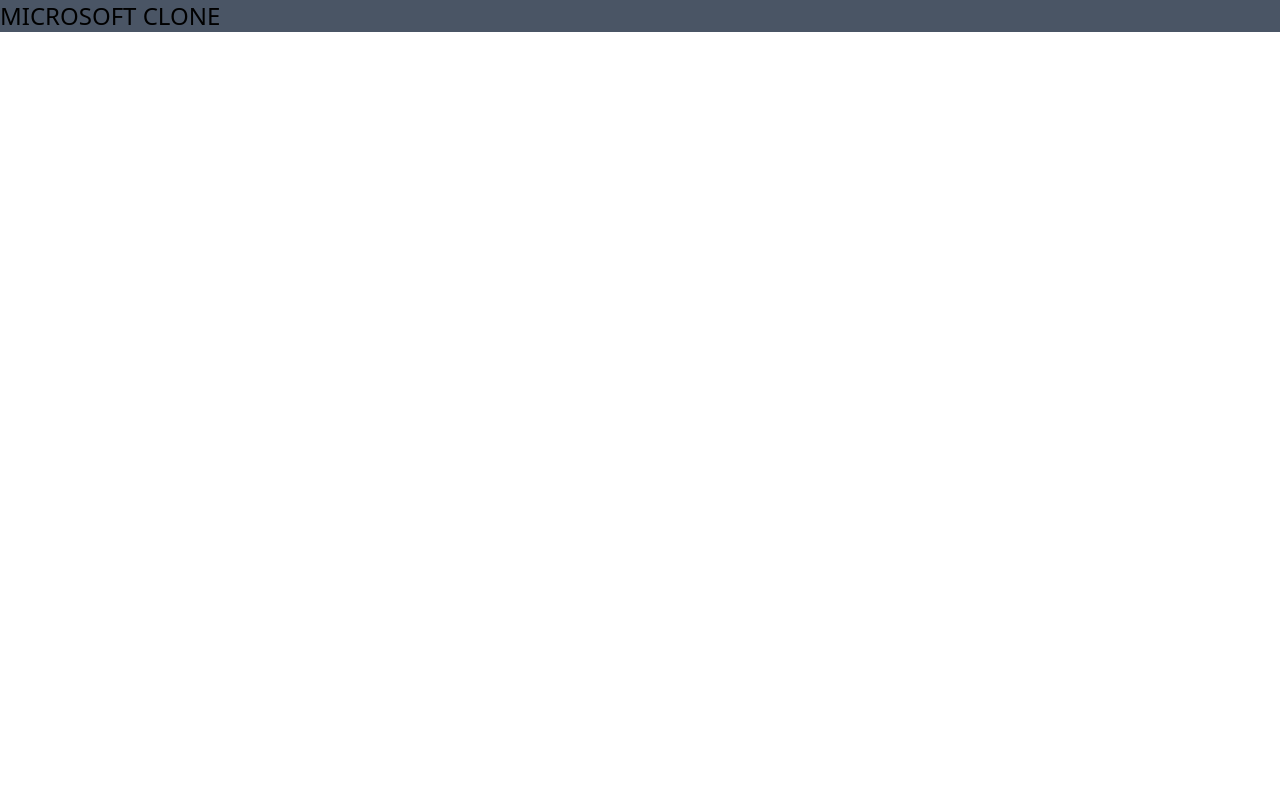
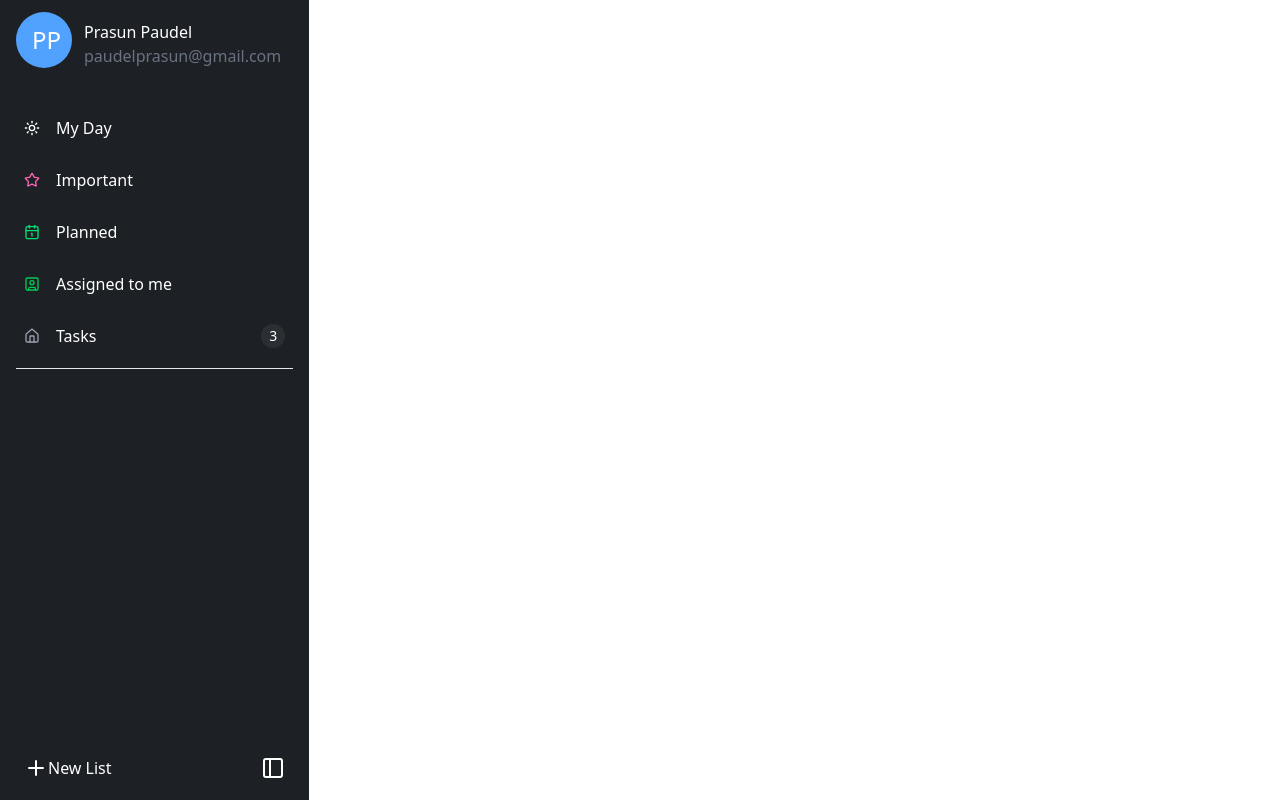
Before and after one commit to DevilGod129/MicrosoftTodo, a React (Vite) app: page / in a window 1280 px wide. Built offline with nearby package versions, Linux system fonts and the light colour scheme.

Commit message:
Added the left sidebar

```diff
--- a/src/App.tsx
+++ b/src/App.tsx
@@ -1,10 +1,12 @@
 //import { useState } from 'react';
+
+import Sidebar_left from './components/sidebar/SidebarLeft';
 
 function App() {
   return (
-    <>
-      <h1 className="text-2xl bg-gray-600">MICROSOFT CLONE</h1>
-    </>
+    <div className="flex h-screen w-full overflow-auto overscroll-contain">
+      <Sidebar_left />
+    </div>
   );
 }
 
--- a/src/app/store.ts
+++ b/src/app/store.ts
@@ -0,0 +1,20 @@
+import { configureStore } from "@reduxjs/toolkit"
+import todoreducer from '../features/todoSlice'
+import listreducer from '../features/listSlice'
+import groupreducer from '../features/groupSlice'
+import activereducer from '../features/activeSlice'
+import activeListreducer from '../features/activeList'
+
+export const store = configureStore({
+    reducer:{
+        Todo: todoreducer,
+        List: listreducer,
+        Group: groupreducer,
+        ActiveTodo: activereducer,
+        ActiveList: activeListreducer,
+    }
+})
+// Infer the `RootState` and `AppDispatch` types from the store itself
+export type RootState = ReturnType<typeof store.getState>
+// Inferred type: {posts: PostsState, comments: CommentsState, users: UsersState}
+export type AppDispatch = typeof store.dispatch
--- a/src/components/sidebar/SidebarLeft.tsx
+++ b/src/components/sidebar/SidebarLeft.tsx
@@ -0,0 +1,123 @@
+import {
+  Calendar1Icon,
+  House,
+  PanelLeft,
+  PlusIcon,
+  SidebarIcon,
+  SquareUser,
+  StarIcon,
+  SunIcon,
+  // Search,
+  // HomeIcon,
+} from 'lucide-react';
+
+import { useDispatch, useSelector } from 'react-redux';
+
+import { addGroup } from '../../features/groupSlice';
+import { JSX } from 'react';
+import { RootState } from '../../app/store';
+
+function Sidebar_left() {
+  const dispatch = useDispatch();
+  let groups = useSelector((state: RootState) => state.Group.groups);
+  // let groups = useSelector((state) => state.);
+  return (
+    <div className="h-full w-auto bg-[#1D2125] px-4 py-3 flex-col flex justify-between ">
+      <div>
+        <div className="flex min-h-15 pb-8 ">
+          {/* <!-- Circle --> */}
+          <div className="h-14 w-14 rounded-full bg-blue-400 px-4 py-3 text-2xl text-white">
+            PP
+          </div>
+          <div>
+            <div className="px-3 py-2 text-white">
+              Prasun Paudel
+              <div className="text-gray-500">paudelprasun@gmail.com</div>
+            </div>
+          </div>
+        </div>
+
+        <div className="min-h-fit   gap-5  ">
+          {/* Search Button.... */}
+          {/* <div classNameName="relative mb-6">
+        <input
+          type="text"
+          placeholder="Search"
+          classNameName="w-full bg-gray-800 text-white rounded-md py-2 pl-8 pr-4 outline-none"
+        />
+        <Search classNameName="w-4 h-4 text-gray-400 absolute left-2 top-3" />
+      </div> */}
+
+          <SidebarLeftItem
+            title={'My Day'}
+            icon={<SunIcon className="text-white size-4" id="my_day" />}
+          />
+          <SidebarLeftItem
+            title={'Important'}
+            icon={<StarIcon className="text-pink-400 size-4" id="imp" />}
+          />
+          <SidebarLeftItem
+            title={'Planned'}
+            icon={<Calendar1Icon className="text-green-400 size-4" id="" />}
+          />
+          <SidebarLeftItem
+            title={'Assigned to me'}
+            icon={<SquareUser className="text-green-500 size-4" />}
+          />
+          <SidebarLeftItem
+            title={'Tasks'}
+            icon={<House className="text-gray-400 size-4" />}
+            tasks={`${3}`}
+          />
+
+          <hr className=" h-0.25 w-full  bg-gray-200 border-0 dark:bg-gray-600" />
+
+          {/* Here new groups will be added.... */}
+          {groups.map((group) => (
+            <SidebarLeftItem
+              title={group.name}
+              icon={<PanelLeft className="text-white size-4" />}
+            />
+          ))}
+        </div>
+      </div>
+
+      <div className="text-white w-full flex min-h-5 flex-row  justify-between items-center gap-2 ">
+        <div className="flex hover:bg-gray-700 w-full p-2 rounded-lg">
+          <PlusIcon />
+          <span>New List</span>
+        </div>
+        <div
+          className="hover:bg-gray-700 flex p-2 rounded-lg"
+          onClick={() => dispatch(addGroup())}
+        >
+          <SidebarIcon />
+        </div>
+      </div>
+    </div>
+  );
+}
+
+export default Sidebar_left;
+
+const SidebarLeftItem = ({
+  icon,
+  title,
+  tasks,
+}: {
+  icon?: JSX.Element;
+  title: string;
+  tasks?: string;
+}) => {
+  return (
+    <div className="flex hover:bg-[#424b53] mb-3 hover:rounded-md p-2 items-center font-extralight ">
+      {icon} <div className="text-white px-4  ">{title}</div>
+      {/* <span classNameName="ml-auto text-sm rounded-full bg-[#3c444c] h-3 w-3 px-2 py-2 text-white ">{num}</span> */}
+      {tasks ? (
+        <div className="ml-auto flex items-center justify-center w-6 h-6  rounded-full bg-[#2a2f34] text-white text-sm">
+          {tasks}
+        </div>
+      ) : null}
+    </div>
+  );
+};
--- a/src/main.tsx
+++ b/src/main.tsx
@@ -2,9 +2,13 @@ import { StrictMode } from 'react';
 import { createRoot } from 'react-dom/client';
 import './index.css';
 import App from './App.tsx';
+import { Provider } from 'react-redux';
+import { store } from './app/store.ts';
 
 createRoot(document.getElementById('root')!).render(
-  <StrictMode>
-    <App />
-  </StrictMode>
+  <Provider store={store}>
+    <StrictMode>
+      <App />
+    </StrictMode>
+  </Provider>
 );
```
